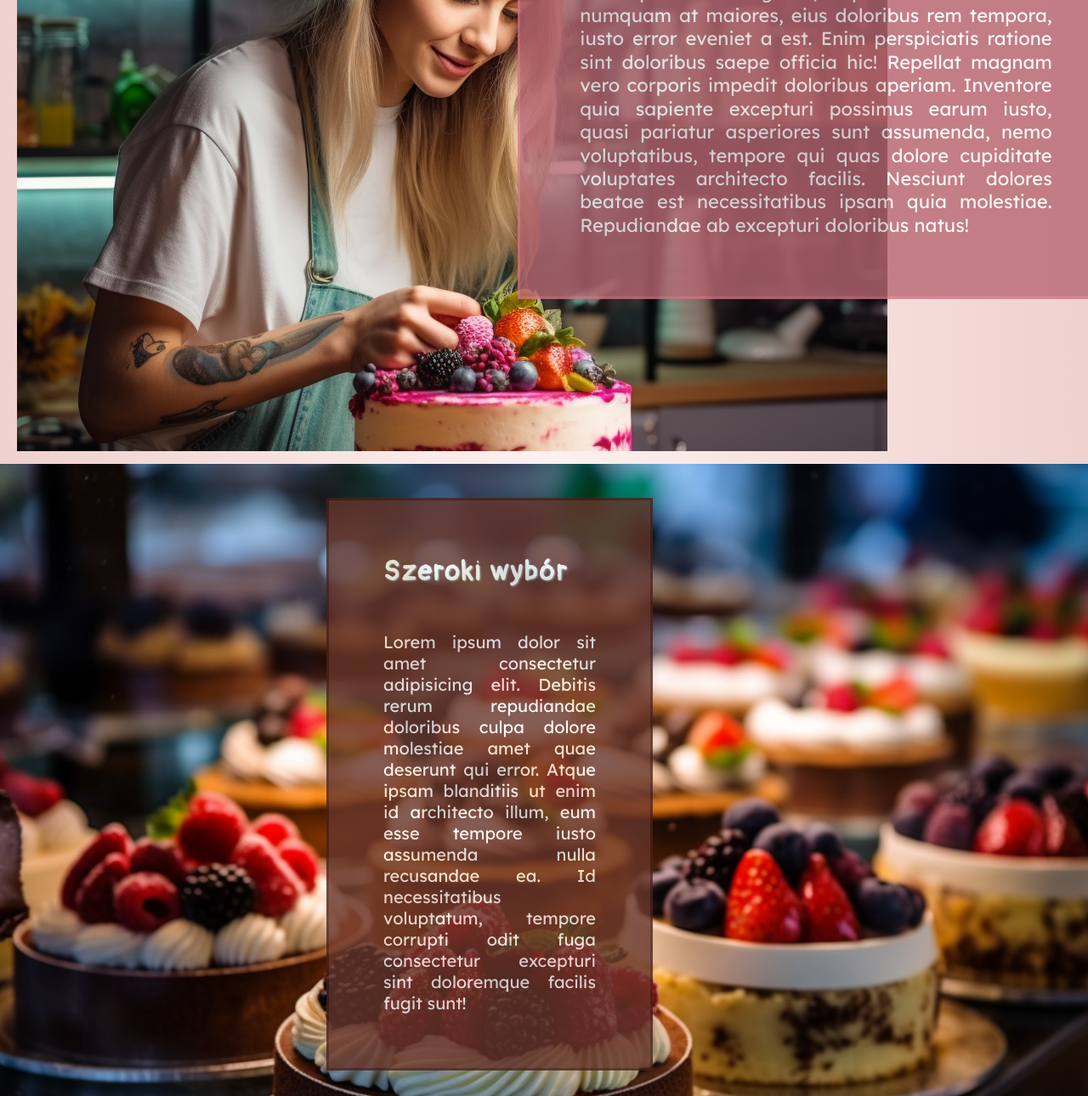
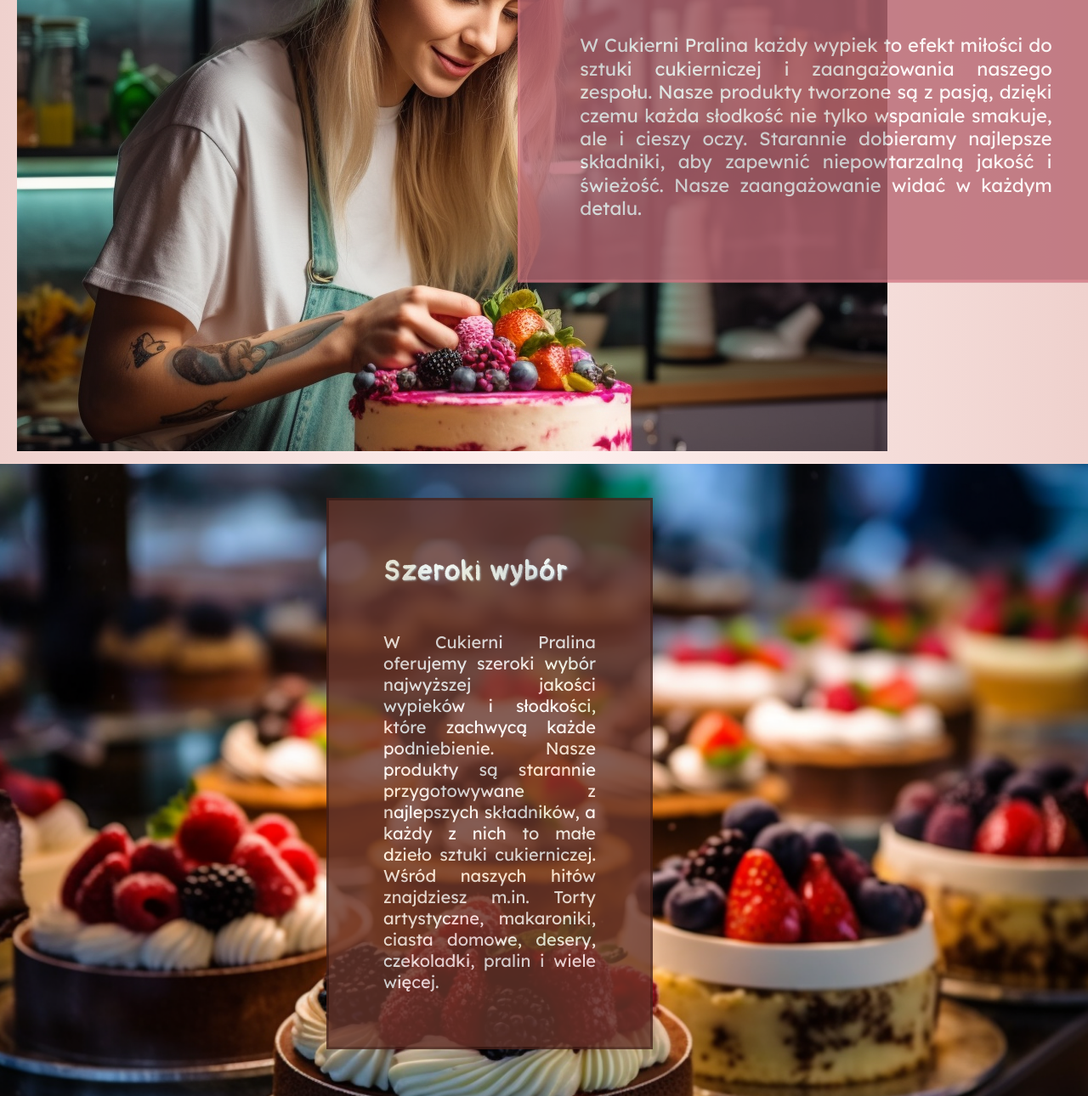
Before and after one commit to michalo1334/Cukiernia_Joanna_Cybulska_2, a plain HTML site: page index.html in a window 1280 px wide. Shown: the part 539-1829 px from the top of the page at 85% size. Drawn offline with nearby package versions, Linux system fonts and the light colour scheme.

Commit message:
Updated main page

```diff
--- a/index.html
+++ b/index.html
@@ -6,7 +6,8 @@
     <title>Cukiernia Pralina</title>
     <meta name="viewport" content="width=device-width, initial-scale=1.0">
     <meta http-equiv="X-UA-Compatible" content="ie=edge">
-    <meta name="description" content="Pralina Cukiernia to miejsce, gdzie pasja spotyka się z tradycją. Oferujemy świeże ciasta, wyjątkowe praliny i wykwintne desery. Odwiedź nas i skosztuj najlepszych słodkości!">
+    <meta name="description"
+        content="Pralina Cukiernia to miejsce, gdzie pasja spotyka się z tradycją. Oferujemy świeże ciasta, wyjątkowe praliny i wykwintne desery. Odwiedź nas i skosztuj najlepszych słodkości!">
     <meta name="keywords" content="cukiernia, ciasta, torty, cukiernia pralina">
     <link rel="stylesheet" href="https://cdnjs.cloudflare.com/ajax/libs/font-awesome/6.5.1/css/all.css"
         integrity="sha512-tx5+1LWHez1QiaXlAyDwzdBTfDjX07GMapQoFTS74wkcPMsI3So0KYmFe6EHZjI8+eSG0ljBlAQc3PQ5BTaZtQ=="
@@ -27,7 +28,8 @@
     <meta property="og:url" content="https://michalo1334.github.io/Cukiernia_Joanna_Cybulska_2/">
     <meta property="og:type" content="website">
     <meta property="og:title" content="Cukiernia Pralina">
-    <meta property="og:description" content="Pralina Cukiernia to miejsce, gdzie pasja spotyka się z tradycją. Oferujemy świeże ciasta, wyjątkowe praliny i wykwintne desery. Odwiedź nas i skosztuj najlepszych słodkości!">
+    <meta property="og:description"
+        content="Pralina Cukiernia to miejsce, gdzie pasja spotyka się z tradycją. Oferujemy świeże ciasta, wyjątkowe praliny i wykwintne desery. Odwiedź nas i skosztuj najlepszych słodkości!">
     <meta property="og:image"
         content="https://opengraph.b-cdn.net/production/documents/46173f9f-d790-4bed-bdbe-db0f911a5d5b.png?token=pDdT7kULPrq9hlnTzwiA70ULQOYMI45dHrNW2GHoPYE&height=1024&width=1024&expires=33247198966">
 
@@ -36,7 +38,8 @@
     <meta property="twitter:domain" content="michalo1334.github.io">
     <meta property="twitter:url" content="https://michalo1334.github.io/Cukiernia_Joanna_Cybulska_2/">
     <meta name="twitter:title" content="Cukiernia Pralina">
-    <meta name="twitter:description" content="Pralina Cukiernia to miejsce, gdzie pasja spotyka się z tradycją. Oferujemy świeże ciasta, wyjątkowe praliny i wykwintne desery. Odwiedź nas i skosztuj najlepszych słodkości!">
+    <meta name="twitter:description"
+        content="Pralina Cukiernia to miejsce, gdzie pasja spotyka się z tradycją. Oferujemy świeże ciasta, wyjątkowe praliny i wykwintne desery. Odwiedź nas i skosztuj najlepszych słodkości!">
     <meta name="twitter:image"
         content="https://opengraph.b-cdn.net/production/documents/46173f9f-d790-4bed-bdbe-db0f911a5d5b.png?token=pDdT7kULPrq9hlnTzwiA70ULQOYMI45dHrNW2GHoPYE&height=1024&width=1024&expires=33247198966">
 
@@ -173,15 +176,10 @@
                 <img class="foto2" src="2.png">
                 <div class="artykul2">
                     <h2 class="tytul">Wykonane z pasją </h2>
-                    <p class="tresc">Lorem ipsum dolor sit amet consectetur adipisicing elit. Maxime ipsa veniam impedit
-                        nihil, voluptatibus cumque ea qui culpa incidunt officia, ipsum officiis repudiandae quae quia
-                        voluptatem et, dolorem provident quidem! Voluptatum beatae architecto consequuntur. Magnam,
-                        quasi ratione esse numquam at maiores, eius doloribus rem tempora, iusto error eveniet a est.
-                        Enim perspiciatis ratione sint doloribus saepe officia hic! Repellat magnam vero corporis
-                        impedit doloribus aperiam. Inventore quia sapiente excepturi possimus earum iusto, quasi
-                        pariatur asperiores sunt assumenda, nemo voluptatibus, tempore qui quas dolore cupiditate
-                        voluptates architecto facilis. Nesciunt dolores beatae est necessitatibus ipsam quia molestiae.
-                        Repudiandae ab excepturi doloribus natus!</p>
+                    <p class="tresc">W Cukierni Pralina każdy wypiek to efekt miłości do sztuki cukierniczej i
+                        zaangażowania naszego zespołu. Nasze produkty tworzone są z pasją, dzięki czemu każda słodkość
+                        nie tylko wspaniale smakuje, ale i cieszy oczy. Starannie dobieramy najlepsze składniki, aby
+                        zapewnić niepowtarzalną jakość i świeżość. Nasze zaangażowanie widać w każdym detalu.</p>
                 </div>
             </div>
 
@@ -190,10 +188,10 @@
                 <img class="foto3" src="7.png">
                 <div class="artykul3">
                     <h2 class="tytul">Szeroki wybór </h2>
-                    <p class="tresc">Lorem ipsum dolor sit amet consectetur adipisicing elit. Debitis rerum repudiandae
-                        doloribus culpa dolore molestiae amet quae deserunt qui error. Atque ipsam blanditiis ut enim id
-                        architecto illum, eum esse tempore iusto assumenda nulla recusandae ea. Id necessitatibus
-                        voluptatum, tempore corrupti odit fuga consectetur excepturi sint doloremque facilis fugit sunt!
+                    <p>W Cukierni Pralina oferujemy szeroki wybór najwyższej jakości wypieków i słodkości, które
+                        zachwycą każde podniebienie. Nasze produkty są starannie przygotowywane z najlepszych
+                        składników, a każdy z nich to małe dzieło sztuki cukierniczej. Wśród naszych hitów znajdziesz
+                        m.in. Torty artystyczne, makaroniki, ciasta domowe, desery, czekoladki, pralin i wiele więcej.
                     </p>
                 </div>
             </div>
@@ -202,10 +200,10 @@
                 <img class="foto" src="4.png">
                 <div class="artykul">
                     <h2 class="tytul"> Najlepsze produkty </h2>
-                    <p class="tresc">Lorem ipsum dolor sit amet consectetur adipisicing elit. Debitis rerum repudiandae
-                        doloribus culpa dolore molestiae amet quae deserunt qui error. Atque ipsam blanditiis ut enim id
-                        architecto illum, eum esse tempore iusto assumenda nulla recusandae ea. Id necessitatibus
-                        voluptatum, tempore corrupti odit fuga consectetur excepturi sint doloremque facilis fugit sunt!
+                    <p class="tresc">W Cukierni Pralina nasze produkty wyróżniają się nie tylko wspaniałym smakiem, ale
+                        także wyjątkową jakością składników. Każdy wypiek i słodkość przygotowywane są z najwyższą
+                        starannością, wykorzystując wyłącznie świeże i naturalne składniki. Wierzymy, że tajemnica
+                        doskonałego smaku tkwi w szczegółach, dlatego dbamy o każdy etap produkcji.
                     </p>
                 </div>
             </div>
--- a/style.css
+++ b/style.css
@@ -37,6 +37,8 @@ section{
 }
 
 div.sec{
+    font-size: 25px;
+    font-family: 'Lexend Deca', sans-serif;
     height: 100vh;
     position: relative;
     overflow: hidden;
```
